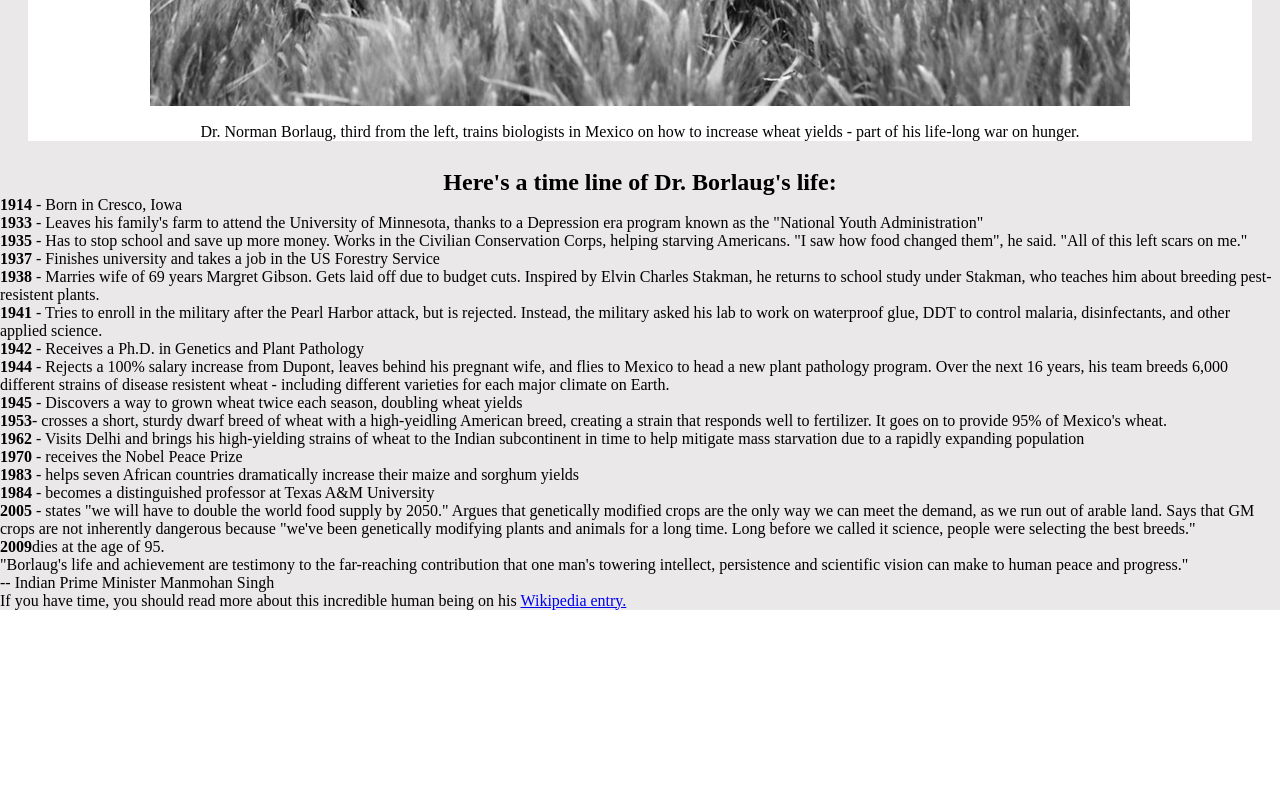
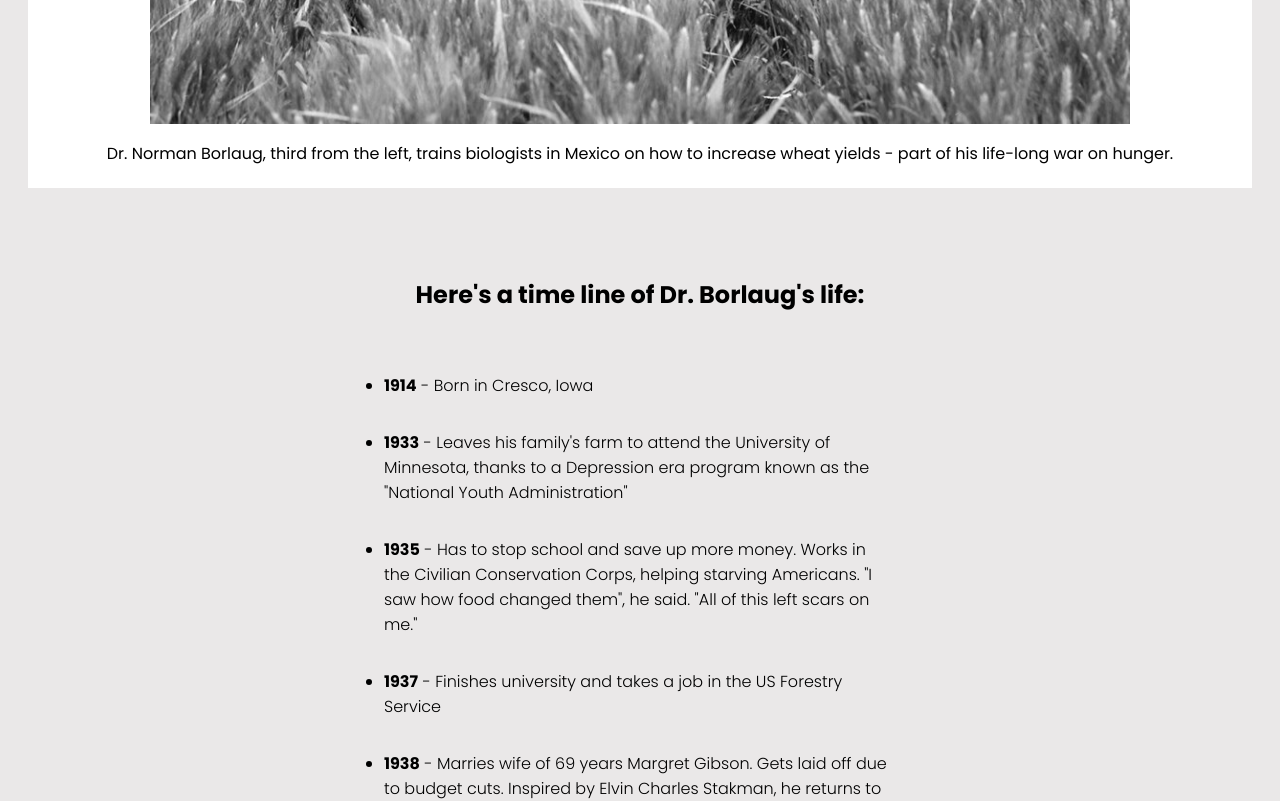
Before and after one commit to Gmarvis/tribute-page, a plain HTML site: page index.html in a window 1280 px wide. Shown: the part 720-1521 px from the top of the page. Before the commit the page ends 1350 px from the top, so only its background shows below. Drawn offline with Linux system fonts and the light colour scheme.

Commit message:
pre submition

```diff
--- a/assets/styles/styles.css
+++ b/assets/styles/styles.css
@@ -1,46 +1,45 @@
-*{
+@import url('https://fonts.googleapis.com/css2?family=Kaushan+Script&family=Marck+Script&family=Poppins:ital,wght@0,100;0,200;0,300;0,400;0,500;0,600;0,700;0,800;0,900;1,100;1,200;1,300;1,500;1,700;1,800;1,900&display=swap');
+
+
+* {
     margin: 0;
     padding: 0;
 }
 
-body{
+body {
     padding-top: 1.3rem;
     padding-bottom: 1.3rem;
+    font-family: poppins;
 }
 
-.container{
+.container {
     background-color: #eae8e8;
-
-
-
 }
 
-.header{
+.header {
     padding-top: 63px;
     text-align: center;
-    /* background-color: red; */
 }
 
-.header h1{
+.header h1 {
     margin-bottom: 41px;
 }
 
-.header p{
+.header p {
     padding-bottom: 22px;
 }
 
-.images-section{
+.images-section {
     margin: 28px;
     background-color: #fff;
-    /* align-items: center;
-    justify-content: center; */
     text-align: center;
-
-
-
 }
 
-img{
+.images-section p {
+    padding-bottom: 22px;
+}
+
+img {
     display: block;
     margin-left: auto;
     margin-bottom: 17px;
@@ -48,23 +47,51 @@ img{
     width: 80%;
 
 }
-.content-section{
-    display: block;
+.content-section {
+    font-weight: 300;
+    align-content: center;
+    margin-left: auto;
+    margin-right: auto;
+}
+ul {
+    margin-left: 30%;
+    margin-right: 30%;
+    margin-bottom: 50px;
+}
+
+ul li {
+    padding-bottom: 32px;
+}
+
+h2 {
+    text-align: center;
+    margin: 61px 61px;
+}
 
 
-
-    align-content: center;
-    margin-left: auto;
-    /* margin-bottom: 17px; */
-    margin-right: auto;
-    /* width: 80%; */
-}
-ul{
-    /* margin-left: 30%;
-    margin-right: 30%; */
-    margin: auto;
+.p2 {
+    font-style: italic;
+    padding-bottom: 27px;
 }
 
-h2{
+.last-paragraph {
     text-align: center;
+    align-items: center;
+    justify-content: center;
+    font-size: 20px;
+    font-weight: bold;
 }
+
+@media screen and (max-width: 770px) {
+img {
+    width: 100%;
+}
+
+ul {
+    max-width: 550px;
+    margin: 0 auto 50px auto;
+    text-align: left;
+    line-height: 1.6
+}
+
+}
--- a/index.html
+++ b/index.html
@@ -4,6 +4,11 @@
     <meta charset="UTF-8">
     <meta http-equiv="X-UA-Compatible" content="IE=edge">
     <meta name="viewport" content="width=device-width, initial-scale=1.0">
+
+    <link rel="preconnect" href="https://fonts.googleapis.com">
+    <link rel="preconnect" href="https://fonts.gstatic.com" crossorigin>
+    <link href="https://fonts.googleapis.com/css2?family=Kaushan+Script& family=Marck+Script&family=Poppins:ital,wght@0,100;0,200;0,300;0,400;0,500;0,600;0,700;0,800;0,900;1,100;1,200;1,300;1,500;1,700;1,800;1,900&display=swap" rel="stylesheet">
+
     <link rel="stylesheet" href="./assets/styles/styles.css">
     <link rel="stylesheet" href="./assets/styles/styles.css">
     <title>tribute page</title>
@@ -56,18 +61,23 @@
             <li> <strong>2005 </strong>- states "we will have to double the world food supply by 2050." Argues that genetically modified crops are the only way we can meet the demand, as we run out of arable land. Says that GM crops are not inherently dangerous because "we've been genetically modifying plants and animals for a long time. Long before we called it science, people were selecting the best breeds."
             </li>
 
-            <li> <strong>2009</strong>dies at the age of 95.
+            <li> <strong>2009</strong> -dies at the age of 95.
             </li>
 
-            <p>
+
+
+            <p class="p2">
                 "Borlaug's life and achievement are testimony to the far-reaching contribution that one man's towering intellect, persistence and scientific vision can make to human peace and progress."
             </p>
-            <p>-- Indian Prime Minister Manmohan Singh
+            <p class="p2">-- Indian Prime Minister Manmohan Singh
             </p>
 
+        </ul>
 
-        </ul>
-        <p>If you have time, you should read more about this incredible human being on his <a href="https://en.wikipedia.org/wiki/Norman_Borlaug"> Wikipedia entry.</a></p>
+
+
+
+        <p class="last-paragraph">If you have time, you should read more about this incredible human being on his <a href="https://en.wikipedia.org/wiki/Norman_Borlaug"> Wikipedia entry</a></p>
 
 
 
```
